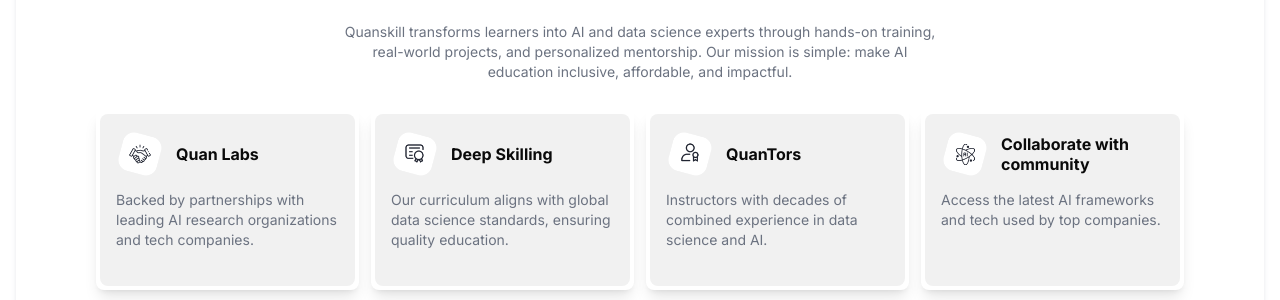
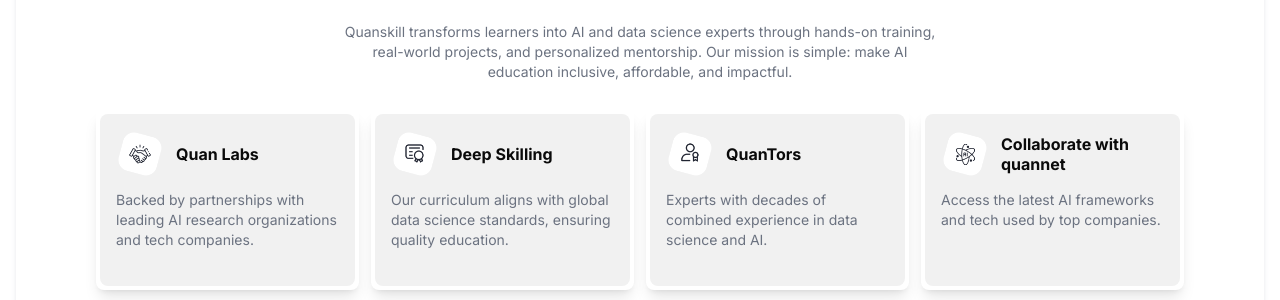
Before and after one commit to Clinzho1996/quanskill, a Next.js app: page / in a window 1280 px wide. Shown: the part 802-1102 px from the top of the page. Built offline with nearby package versions, Linux system fonts and the light colour scheme.

Commit message:
latest ups

```diff
--- a/components/About.tsx
+++ b/components/About.tsx
@@ -45,11 +45,11 @@
 					<AboutCard
 						img="/faculty.png"
 						title="QuanTors"
-						description="Instructors with decades of combined experience in data science and AI."
+						description="Experts with decades of combined experience in data science and AI."
 					/>
 					<AboutCard
 						img="/tools.png"
-						title="Collaborate with community"
+						title="Collaborate with quannet"
 						description="Access the latest AI frameworks and tech used by top companies."
 					/>
 				</div>
--- a/components/ExpertAreas.tsx
+++ b/components/ExpertAreas.tsx
@@ -12,7 +12,7 @@
 						className="bg-white"
 					/>
 					<h2 className="text-[22px] lg:text-[28px] font-extrabold font-inter text-primary leading-[28px] sm:leading-[40px] w-full lg:w-[50%] text-center">
-						Our instructors specialize in today&apos;s most in-demand skills
+						Our experts specialize in today&apos;s most in-demand skills
 					</h2>
 				</div>
 
--- a/components/Learning.tsx
+++ b/components/Learning.tsx
@@ -8,7 +8,7 @@
 				<LearnCard
 					img="/live-icon.png"
 					title="Live Classes"
-					description="Engage with instructors in real-time for active learning."
+					description="Engage with experts in real-time for active learning."
 					bg="/live.png"
 					handleClick={() => {}}
 				/>
```
